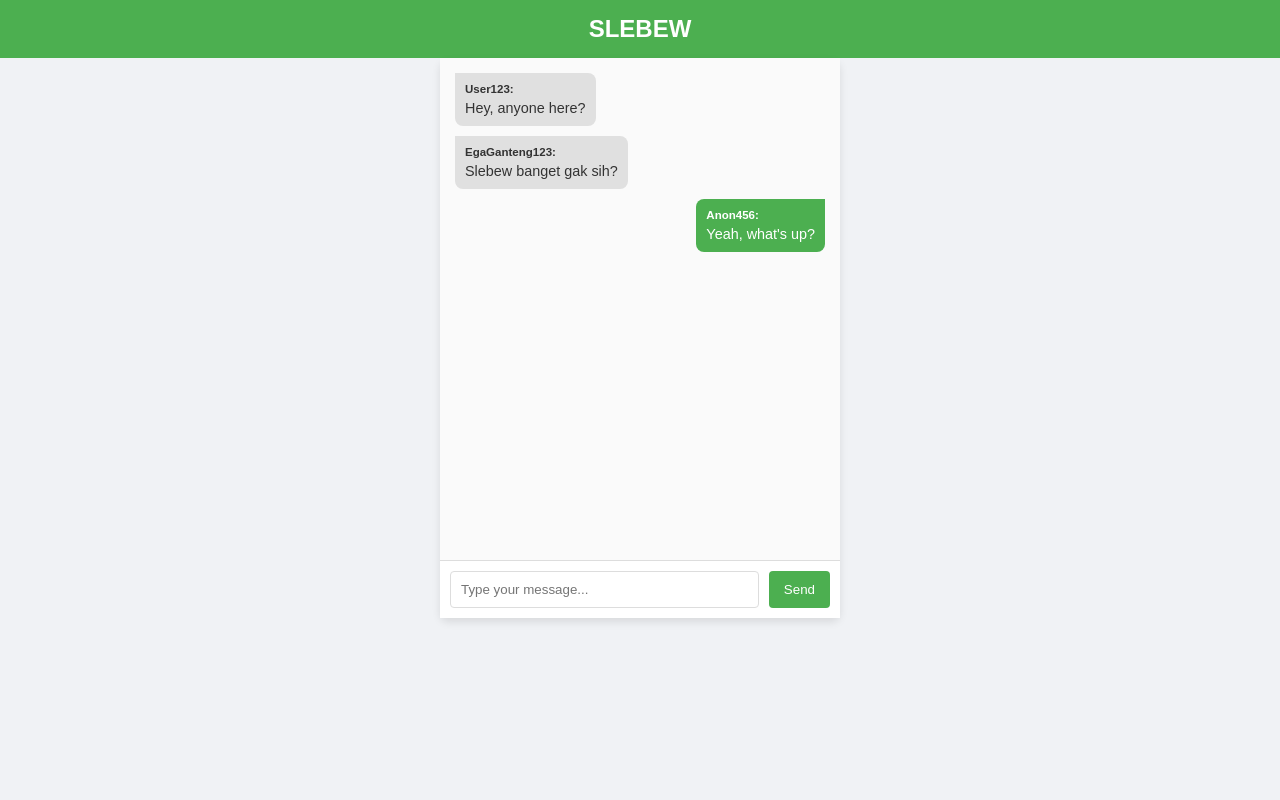
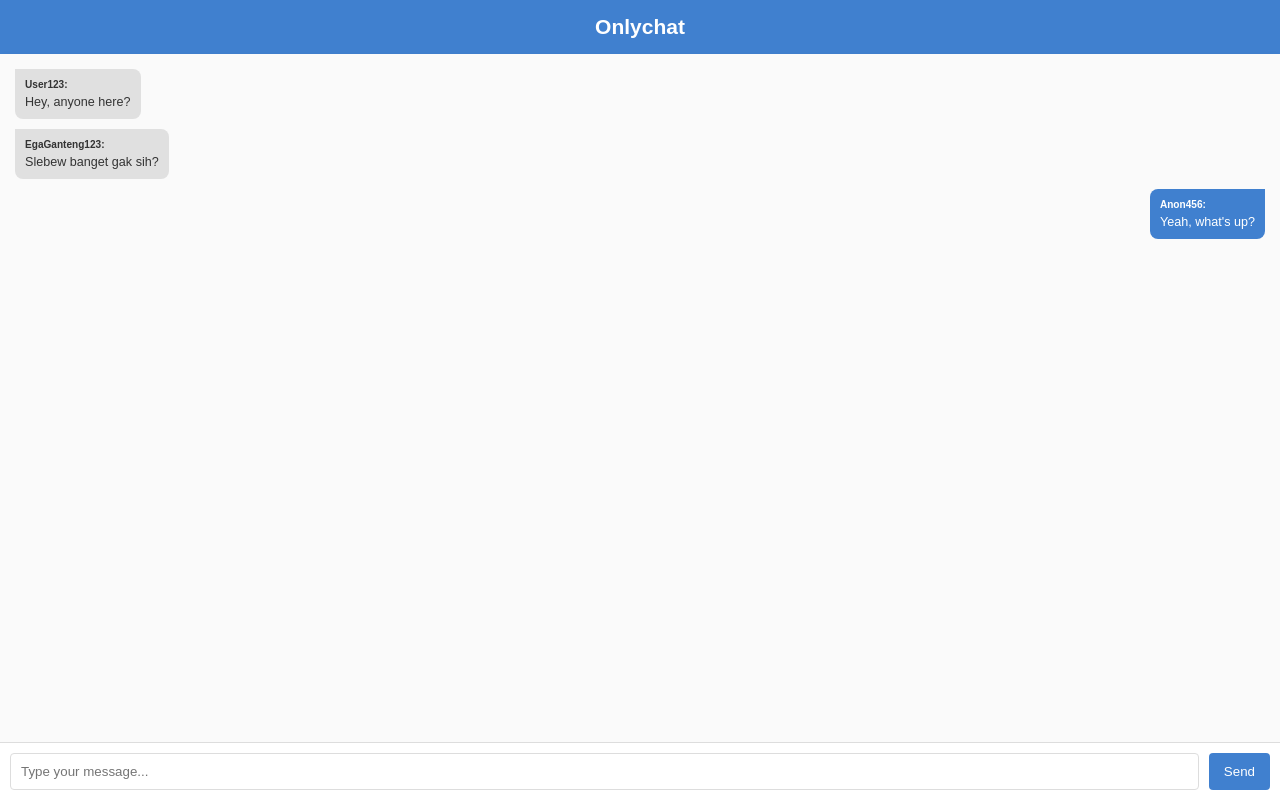
Before and after one commit to jayanegaras/OnlyChat, a PHP site: page /main/index.php in a window 1280 px wide. Run offline with PHP 8.4, Linux system fonts and the light colour scheme.

Commit message:
Main
adding the main structure for the chatt app

```diff
--- a/APP/init.php
+++ b/APP/init.php
@@ -4,3 +4,7 @@
 spl_autoload_register(function ($class) {
     require_once __DIR__ . '/login/' . $class . '.php';
 });
+
+spl_autoload_register(function ($class) {
+    require_once __DIR__ . '/chat/' . $class . '.php';
+});
--- a/main/chat.css
+++ b/main/chat.css
@@ -1,4 +1,9 @@
 /* General Reset */
+:root{
+    font-size: 14px;
+    --accent-color: #4080cf;
+    --hover-color: #4855ae;
+}
 * {
     margin: 0;
     padding: 0;
@@ -19,7 +24,7 @@ body {
 /* Header Styling */
 header {
     width: 100%;
-    background-color: #4CAF50;
+    background-color: var(--accent-color);
     padding: 15px;
     text-align: center;
 }
@@ -34,8 +39,8 @@ header h1 {
     display: flex;
     flex-direction: column;
     justify-content: space-between;
-    width: 400px;
-    height: 70%;
+    width: 100vw;
+    flex-grow: 1;
     background-color: #fff;
     border-radius: 8px;
     box-shadow: 0 4px 8px rgba(0, 0, 0, 0.1);
@@ -69,7 +74,7 @@ header h1 {
 
 .message-right {
     align-self: flex-end;
-    background-color: #4CAF50;
+    background-color: var(--accent-color);
     color: #fff;
     border-top-right-radius: 0;
 }
@@ -99,7 +104,7 @@ header h1 {
 
 .chat-form button {
     padding: 10px 15px;
-    background-color: #4CAF50;
+    background-color: var(--accent-color);
     color: #fff;
     border: none;
     border-radius: 4px;
@@ -107,5 +112,5 @@ header h1 {
 }
 
 .chat-form button:hover {
-    background-color: #45a049;
+    background-color: var(--hover-color);
 }
--- a/main/index.php
+++ b/main/index.php
@@ -1,17 +1,18 @@
+<?php session_start(); ?>
 <!DOCTYPE html>
 <html lang="en">
 
 <head>
     <meta charset="UTF-8">
     <meta name="viewport" content="width=device-width, initial-scale=1.0">
-    <title>SLEBEW Forum</title>
+    <title>Onlychat</title>
     <link rel="stylesheet" href="chat.css">
 </head>
 
 <body>
     <!-- Header Section -->
     <header>
-        <h1>SLEBEW</h1>
+        <h1>Onlychat</h1>
     </header>
 
     <!-- Forum Container -->
--- /dev/null
+++ b/main/sendMessage.php
@@ -0,0 +1,5 @@
+<?php
+session_start();
+
+if ($_SERVER['REQUEST_METHOD'] === 'POST') {
+}
```
Also changed, not shown: APP/chat/chat.php (added, +18 -0 lines), APP/chat/connectChat.php (added, +24 -0 lines), login.php (+6 -1 lines), main/fetchMessage.php (added).
